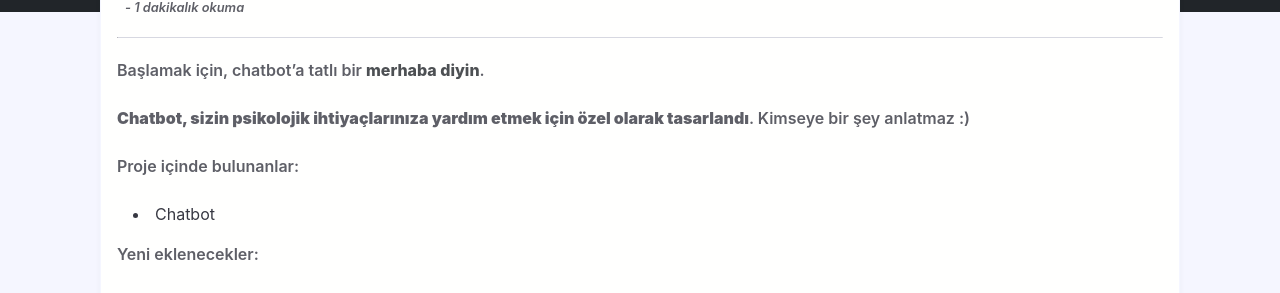
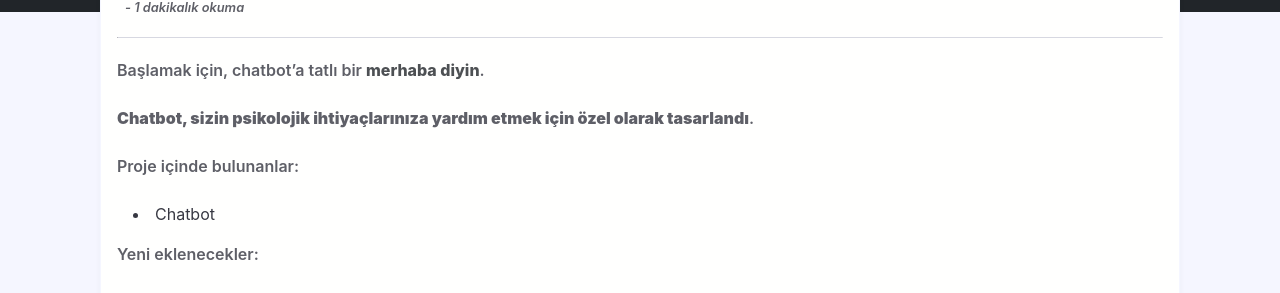
Before and after one commit to feracore/docs.feracore.com-tr.github.io, a Jekyll site: the page built from _posts/Baslangic/2020-04-20-baslangic.md, in a window 1280 px wide. Shown: the part 320-613 px from the top of the page. Built offline with Jekyll 4.4.1, drawn with Linux system fonts in a browser that asks for light colours; nearby versions of some CDN libraries; some web fonts are replaced.

Commit message:
Update 2020-04-20-baslangic.md

```diff
--- a/_posts/Baslangic/2020-04-20-baslangic.md
+++ b/_posts/Baslangic/2020-04-20-baslangic.md
@@ -11,7 +11,7 @@ short-description: Başlamak için Feracore'a hızlı bir genel bakış
 
 Başlamak için, chatbot'a tatlı bir [merhaba diyin](https://www.feracore.com/chatbot).
 
-**Chatbot, sizin psikolojik ihtiyaçlarınıza yardım etmek için özel olarak tasarlandı**. Kimseye bir şey anlatmaz :)
+**Chatbot, sizin psikolojik ihtiyaçlarınıza yardım etmek için özel olarak tasarlandı**.
 
 Proje içinde bulunanlar:
 
```
